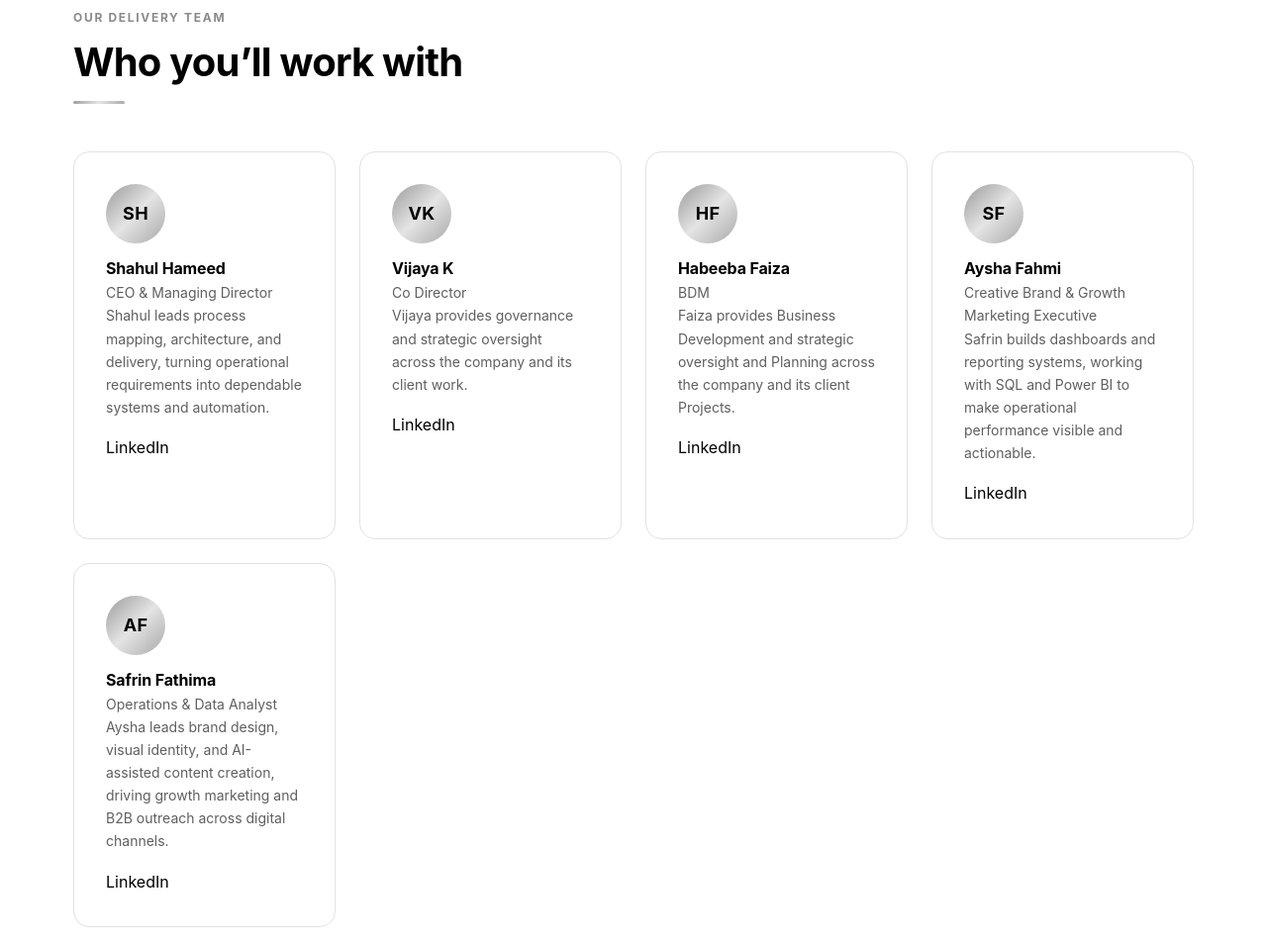
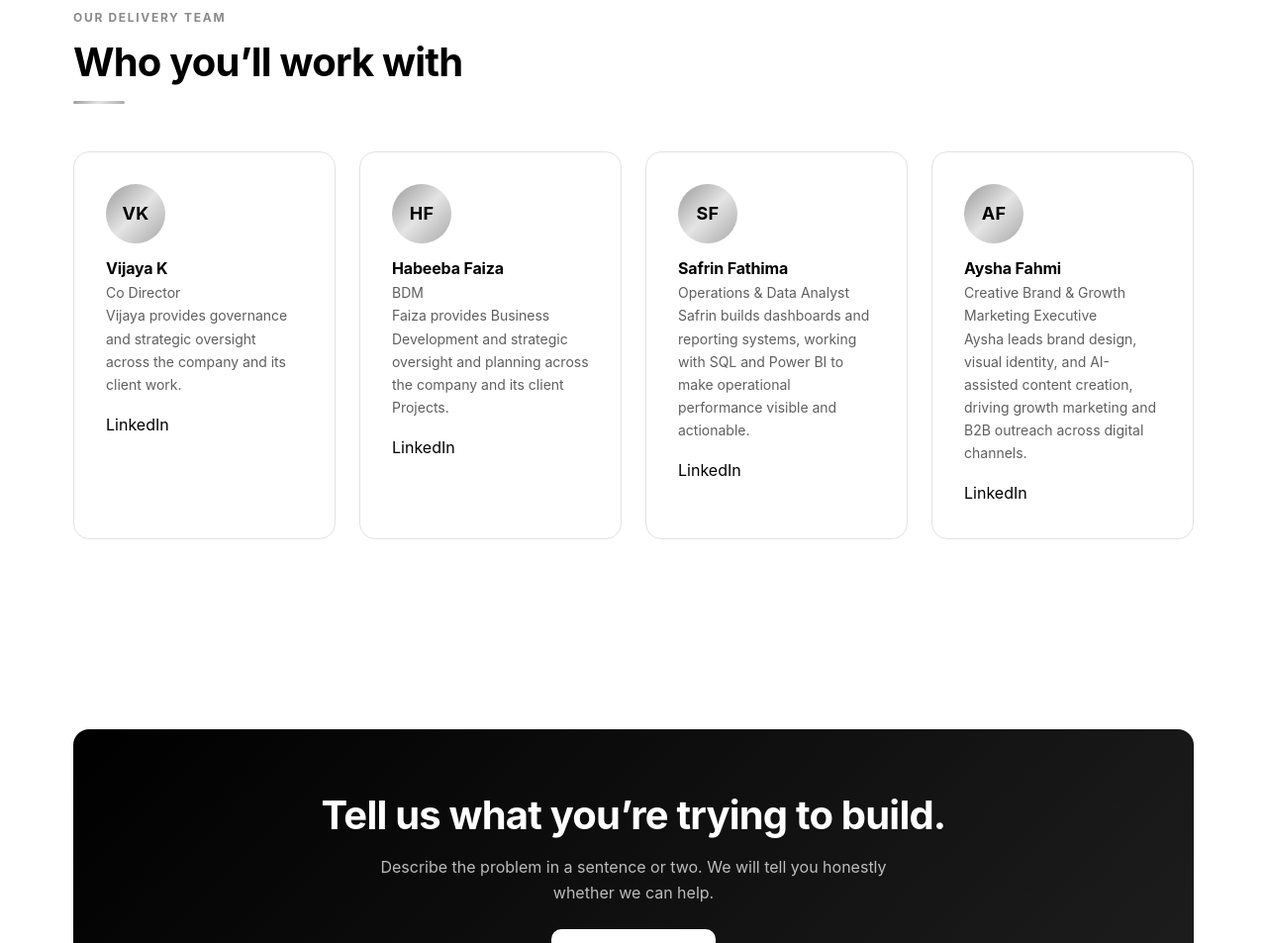
Before and after one commit to Shahul16/vinceai-website, a plain HTML site: page about.html in a window 1280 px wide. Shown: the part 1889-2842 px from the top of the page at 99% size. Drawn offline with Linux system fonts and the light colour scheme.

Commit message:
Revise team section with accurate member information
Updated team member details and corrected names.

```diff
--- a/about.html
+++ b/about.html
@@ -115,12 +115,14 @@
 <section class="section" id="team">
   <div class="container">
     <div class="section-head reveal"><span class="eyebrow">Our delivery team</span><h2>Who you&rsquo;ll work with</h2></div>
-    <div class="grid grid--4"><article class="card team-card reveal">
+    <div class="grid grid--4"><!--
+      <article class="card team-card reveal">
         <span class="avatar" aria-hidden="true">SH</span>
         <h3>Shahul Hameed</h3><p class="role">CEO &amp; Managing Director</p>
         <p>Shahul leads process mapping, architecture, and delivery, turning operational requirements into dependable systems and automation.</p>
         <a href="https://www.linkedin.com/in/shahulhameed16" rel="noopener" target="_blank">LinkedIn</a>
-      </article><article class="card team-card reveal">
+      </article>-->
+      <article class="card team-card reveal">
         <span class="avatar" aria-hidden="true">VK</span>
         <h3>Vijaya K</h3><p class="role">Co Director</p>
         <p>Vijaya provides governance and strategic oversight across the company and its client work.</p>
@@ -128,18 +130,18 @@
       </article><article class="card team-card reveal">
         <span class="avatar" aria-hidden="true">HF</span>
         <h3>Habeeba Faiza</h3><p class="role">BDM</p>
-        <p>Faiza provides Business Development and strategic oversight and Planning across the company and its client Projects.</p>
+        <p>Faiza provides Business Development and strategic oversight and planning across the company and its client Projects.</p>
         <a href="https://www.linkedin.com/in/habeeba-faiza/" rel="noopener" target="_blank">LinkedIn</a>
       </article><article class="card team-card reveal">
         <span class="avatar" aria-hidden="true">SF</span>
-        <h3>Aysha Fahmi</h3><p class="role">Creative Brand &amp; Growth Marketing Executive</p>
+        <h3>Safrin Fathima</h3><p class="role">Operations &amp; Data Analyst</p>
         <p>Safrin builds dashboards and reporting systems, working with SQL and Power BI to make operational performance visible and actionable.</p>
         <a href="https://www.linkedin.com/in/safrinfathima" rel="noopener" target="_blank">LinkedIn</a>
          </article><article class="card team-card reveal">
         <span class="avatar" aria-hidden="true">AF</span>
-        <h3>Safrin Fathima</h3><p class="role">Operations &amp; Data Analyst</p>
+        <h3>Aysha Fahmi</h3><p class="role">Creative Brand &amp; Growth Marketing Executive</p>
         <p>Aysha leads brand design, visual identity, and AI-assisted content creation, driving growth marketing and B2B outreach across digital channels.</p>
-        <a href="https://www.linkedin.com/in/safrinfathima" rel="noopener" target="_blank">LinkedIn</a>
+        <a href="https://www.linkedin.com/in/ayshafahmi07/" rel="noopener" target="_blank">LinkedIn</a>
       </article></div>
   </div>
 </section>
```
